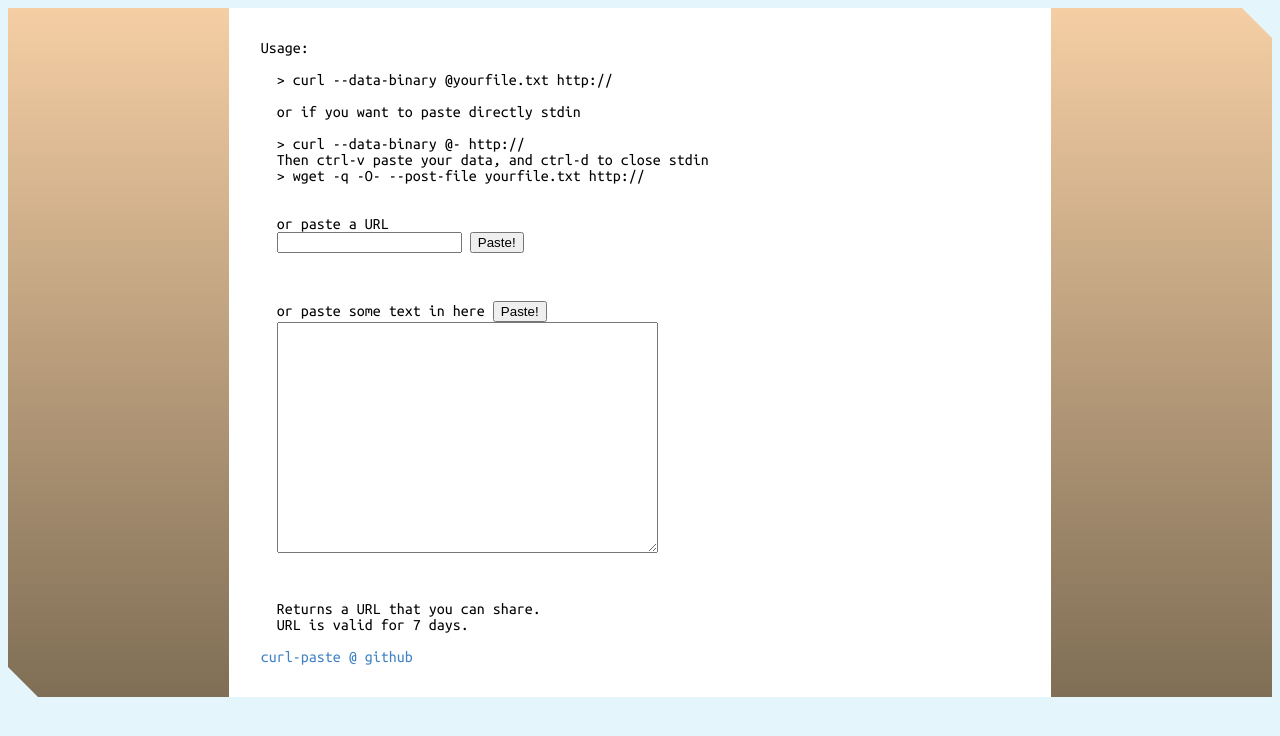
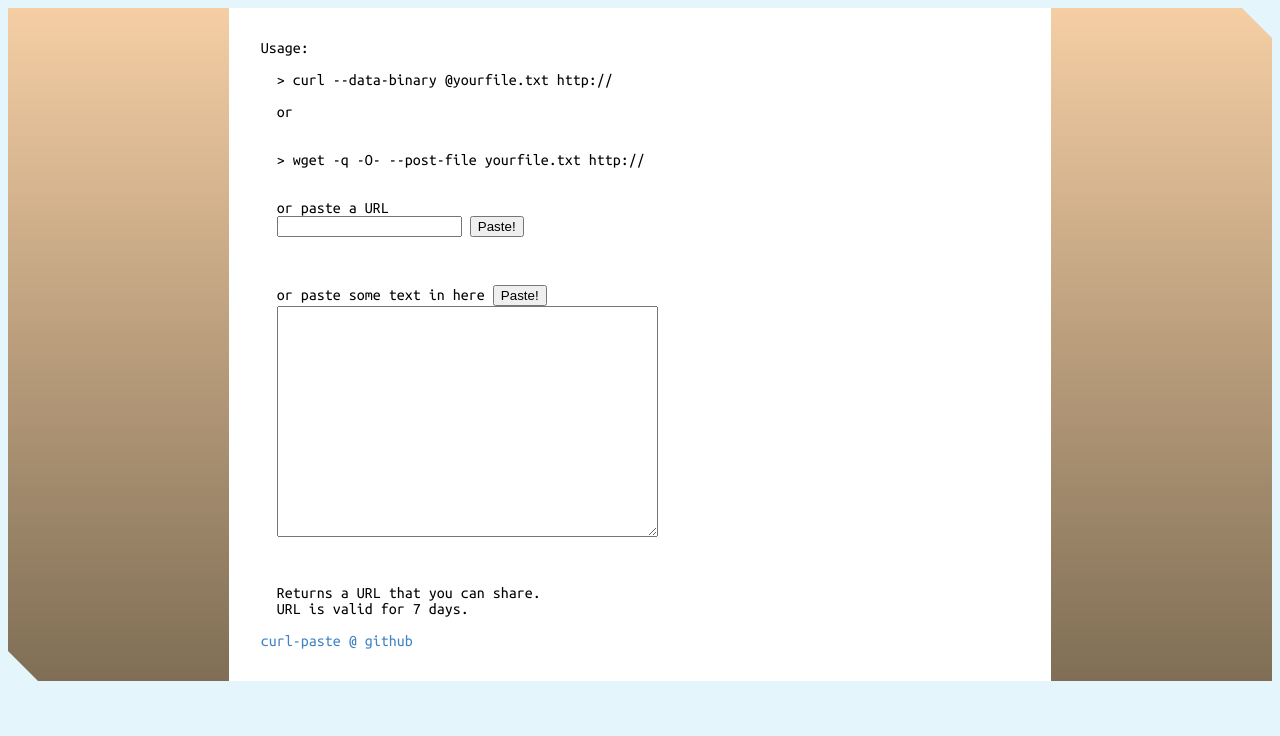
Before and after one commit to rook2pawn/curl-paste, a website: page web/index.html in a window 1280 px wide. Drawn offline with Linux system fonts and the light colour scheme.

Commit message:
cleaned up page

```diff
--- a/web/index.html
+++ b/web/index.html
@@ -77,11 +77,9 @@
         &gt; curl --data-binary @yourfile.txt http://<span class='hostname'></span>
         <br>
         <br>
-        <span class='em'>or</spam> if you want to paste directly stdin
+        <span class='em'>or</span>
         <br>
         <br>
-        &gt; curl --data-binary @- http://<span class='hostname'></span>
-        <br> Then ctrl-v paste your data, and ctrl-d to close stdin
         <br>
         &gt; wget -q -O- --post-file yourfile.txt http://<span class='hostname'></span>
     </div>
```
